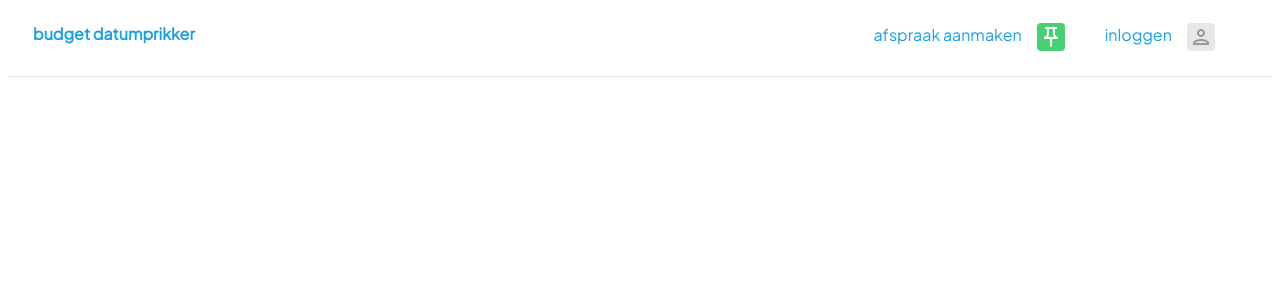
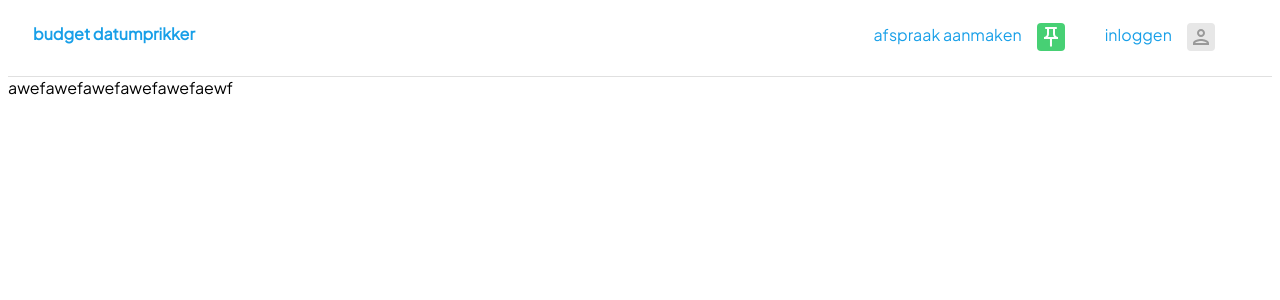
Before and after one commit to chang-wen-jie/Datumprikker, a React (Create React App) app: page / in a window 1280 px wide. Shown: the top 300 px of the page. Built offline with nearby package versions, Linux system fonts and the light colour scheme.

Commit message:
outlet test

```diff
--- a/src/App.js
+++ b/src/App.js
@@ -15,7 +15,7 @@ const styles = {
   },
 };
 
-export default function Header() {
+export default function Dashboard() {
   return (
     <div className="app">
       <div className="header">
@@ -65,6 +65,65 @@ export default function Header() {
       </div>
       <Divider />
       <Outlet />
+      awefawefawefawefawefaewf
     </div>
   );
 }
+
+export function App() {
+  return (
+    // <div className="app">
+    //   <div className="header">
+    //     <div className="header-title">
+    //       <Link to={`../`} style={styles.routerLinkStyle}>
+    //         budget datumprikker
+    //       </Link>
+    //     </div>
+    //     <div className="header-menu">
+    //         <Link to={`/form`} style={styles.routerLinkStyle}>
+    //           <li>
+    //             afspraak aanmaken
+    //             <Button
+    //               style={styles.iconButtonStyle}
+    //               sx={{
+    //                 marginLeft: "15px",
+    //                 backgroundColor: "#47d074",
+    //                 "&:disabled": {
+    //                   color: 'white',
+    //                 },
+    //               }}
+    //               disabled
+    //             >
+    //               <PushPinOutlinedIcon />
+    //             </Button>
+    //           </li>
+    //         </Link>
+    //         <Link to={`/login`} style={styles.routerLinkStyle}>
+    //           <li>
+    //             inloggen
+    //             <Button
+    //               style={styles.iconButtonStyle}
+    //               sx={{
+    //                 marginLeft: "15px",
+    //                 backgroundColor: "#e7e7e7",
+    //                 "&:disabled": {
+    //                   color: "#999",
+    //                 },
+    //               }}
+    //               disabled
+    //             >
+    //               <PersonOutlinedIcon />
+    //             </Button>
+    //           </li>
+    //         </Link>
+    //     </div>
+    //   </div>
+    //   <Divider />
+    //   <Outlet />
+    //   awefawefawefawefawefaewf
+    // </div>
+    <>
+      wat gebeurt hier
+    </>
+  );
+}
```
